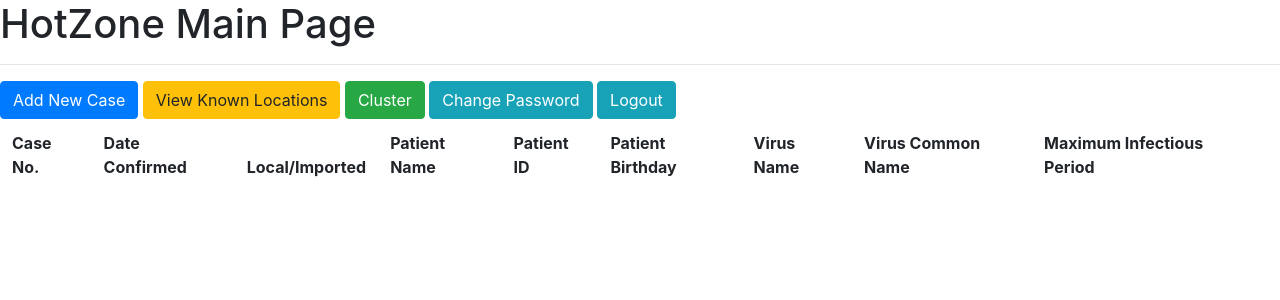
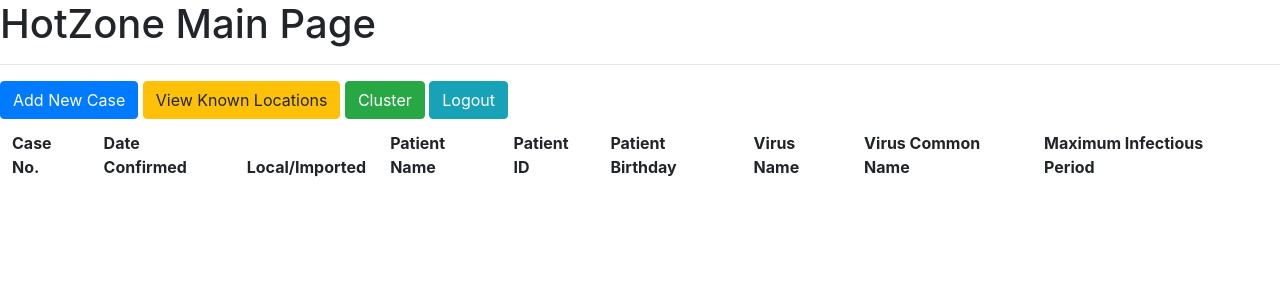
Before and after one commit to vicw0ng-hk/HotZone, a Django app: page /cases/ in a window 1280 px wide. Shown: the top 300 px of the page. Run offline with Django 3.2, Linux system fonts and the light colour scheme; the visitor is signed in with stand-in values (Sample User, id 1); data that the repository does not hold is empty.

Commit message:
Revert "Merge pull request #8 from vicw0ng-hk/HOT-25"
This reverts commit 9ddae54e92d1a4215954612766f737dbcca85638, reversing
changes made to 7db4716fc19424bc829220c8f06af9b5e64fd95e.

```diff
--- a/HotZone/HotZone_config/urls.py
+++ b/HotZone/HotZone_config/urls.py
@@ -22,5 +22,5 @@ urlpatterns = [
     path('locations/', include('locations.urls')),
     path('admin/', admin.site.urls),
     path('', lambda req: redirect('cases/')),
-    path('accounts/', include('django.contrib.auth.urls'))
+    path('accounts/', include('django.contrib.auth.urls')),
 ]
--- a/HotZone/cases/urls.py
+++ b/HotZone/cases/urls.py
@@ -8,7 +8,5 @@ urlpatterns = [
     path('', views.main, name='main'),
     path('caselocation', views.caselocation, name='caselocation'),
     path('caselocation/add', views.caselocation_add, name='caselocation_add'),
-    path('cluster', views.cluster, name='cluster'),
-    path('change_password/', views.change_password, name='change_password'),
-    path('change_password_done/', views.change_password_done, name='change_password_done')
+    path('cluster', views.cluster, name='cluster')
 ]
--- a/HotZone/cases/views.py
+++ b/HotZone/cases/views.py
@@ -4,8 +4,6 @@ from .models import *
 from django.contrib import messages
 from django.http import HttpResponseRedirect
 from django.contrib.auth.decorators import login_required
-from django.contrib.auth.forms import PasswordChangeForm
-from django.contrib.auth import update_session_auth_hash
 import numpy as np
 from .cluster import Cluster
 import datetime
@@ -130,25 +128,3 @@ def cluster(request):
         return render(request, 'cases/cluster.html', context)
     context = {'form': form}
     return render(request, 'cases/cluster.html', context)
-
-
-@login_required
-def change_password(request):
-    if request.method == 'POST':
-        form = PasswordChangeForm(request.user, request.POST)
-        if form.is_valid():
-            user = form.save()
-            update_session_auth_hash(request, user)  # Important!
-            messages.success(request, 'Your password was successfully updated!')
-            return redirect('/cases/change_password_done')
-        else:
-            messages.error(request, 'Please correct the error below.')
-    else:
-        form = PasswordChangeForm(request.user)
-    return render(request, 'cases/change_password.html', {
-        'form': form
-    })
-
-@login_required
-def change_password_done(request):
-    return render(request, 'cases/change_password_done.html')
--- a/HotZone/templates/cases/main.html
+++ b/HotZone/templates/cases/main.html
@@ -20,9 +20,6 @@
     </a>
     <a class="btn btn-success" href="cluster">
         Cluster
-    </a>
-    <a class="btn btn-info" href="change_password">
-        Change Password
     </a>
     <a class="btn btn-info" href="{% url 'logout'%}">
         Logout
```
Also changed, not shown: HotZone/HotZone_config/settings.py (+0 -15 lines), HotZone/templates/registration/login.html (+1 -7 lines).
